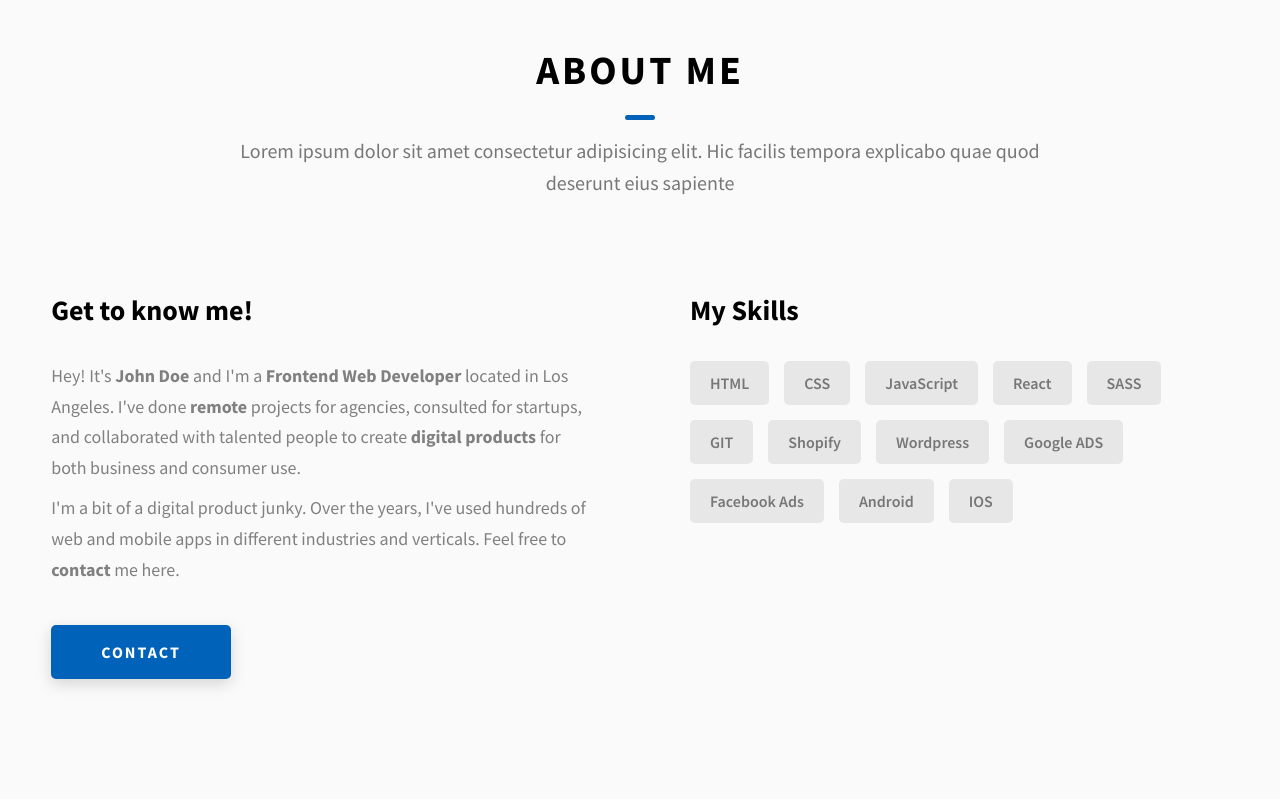
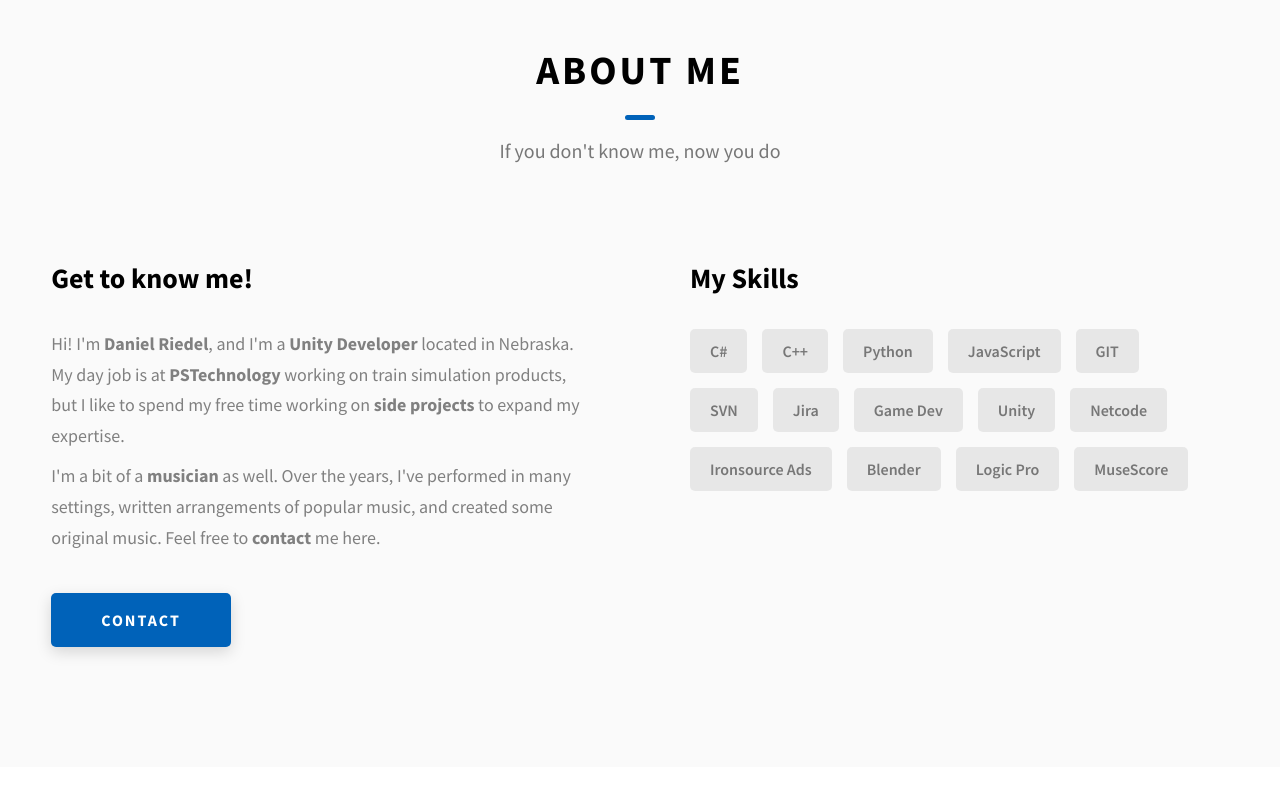
Before and after one commit to driedel152/driedel152.github.io, a website: page index.html in a window 1280 px wide. Shown: the part 880-1680 px from the top of the page. Drawn offline with Linux system fonts and the light colour scheme.

Commit message:
Personalize the template

```diff
--- a/index.html
+++ b/index.html
@@ -27,7 +27,7 @@
               class="header__logo-img"
             />
           </div>
-          <span class="header__logo-sub">John Doe</span>
+          <span class="header__logo-sub">Daniel Riedel</span>
         </div>
         <div class="header__main">
           <ul class="header__links">
@@ -84,12 +84,10 @@
     </header>
     <section class="home-hero">
       <div class="home-hero__content">
-        <h1 class="heading-primary">Hey, My name is John Doe</h1>
+        <h1 class="heading-primary">Hey, My name is <br>Daniel Riedel</h1>
         <div class="home-hero__info">
           <p class="text-primary">
-            Lorem ipsum dolor sit amet consectetur adipisicing elit. Hic facilis
-            tempora explicabo quae quod deserunt eius sapiente solutions for
-            complex problems
+            Welcome to my website!
           </p>
         </div>
         <div class="home-hero__cta">
@@ -155,8 +153,7 @@
         <h2 class="heading heading-sec heading-sec__mb-med">
           <span class="heading-sec__main">About Me</span>
           <span class="heading-sec__sub">
-            Lorem ipsum dolor sit amet consectetur adipisicing elit. Hic facilis
-            tempora explicabo quae quod deserunt eius sapiente
+            If you don't know me, now you do
           </span>
         </h2>
         <div class="about__content">
@@ -164,20 +161,20 @@
             <h3 class="about__content-title">Get to know me!</h3>
             <div class="about__content-details">
               <p class="about__content-details-para">
-                Hey! It's
-                <strong>John Doe</strong>
-                and I'm a <strong> Frontend Web Developer </strong> located in
-                Los Angeles. I've done
-                <strong> remote </strong>
-                projects for agencies, consulted for startups, and collaborated
-                with talented people to create
-                <strong>digital products </strong>
-                for both business and consumer use.
+                Hi! I'm
+                <strong>Daniel Riedel</strong>,
+                and I'm a <strong> Unity Developer </strong> located in
+                Nebraska. My day job is at
+                <strong> PSTechnology </strong>
+                working on train simulation products,
+                but I like to spend my free time working on
+                <strong> side projects </strong>
+                to expand my expertise.
               </p>
               <p class="about__content-details-para">
-                I'm a bit of a digital product junky. Over the years, I've used
-                hundreds of web and mobile apps in different industries and
-                verticals. Feel free to
+                I'm a bit of a <strong> musician </strong> as well. Over the years, I've
+                performed in many settings, written arrangements
+                of popular music, and created some original music. Feel free to
                 <strong>contact</strong> me here.
               </p>
             </div>
@@ -188,18 +185,20 @@
           <div class="about__content-skills">
             <h3 class="about__content-title">My Skills</h3>
             <div class="skills">
-              <div class="skills__skill">HTML</div>
-              <div class="skills__skill">CSS</div>
+              <div class="skills__skill">C#</div>
+              <div class="skills__skill">C++</div>
+              <div class="skills__skill">Python</div>
               <div class="skills__skill">JavaScript</div>
-              <div class="skills__skill">React</div>
-              <div class="skills__skill">SASS</div>
               <div class="skills__skill">GIT</div>
-              <div class="skills__skill">Shopify</div>
-              <div class="skills__skill">Wordpress</div>
-              <div class="skills__skill">Google ADS</div>
-              <div class="skills__skill">Facebook Ads</div>
-              <div class="skills__skill">Android</div>
-              <div class="skills__skill">IOS</div>
+              <div class="skills__skill">SVN</div>
+              <div class="skills__skill">Jira</div>
+              <div class="skills__skill">Game Dev</div>
+              <div class="skills__skill">Unity</div>
+              <div class="skills__skill">Netcode</div>
+              <div class="skills__skill">Ironsource Ads</div>
+              <div class="skills__skill">Blender</div>
+              <div class="skills__skill">Logic Pro</div>
+              <div class="skills__skill">MuseScore</div>
             </div>
           </div>
         </div>
```
Also changed, not shown: assets/png/john-doe.png.
